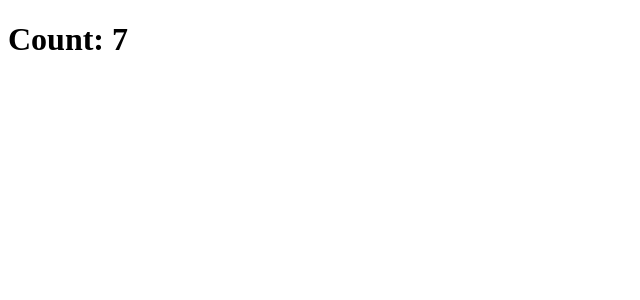
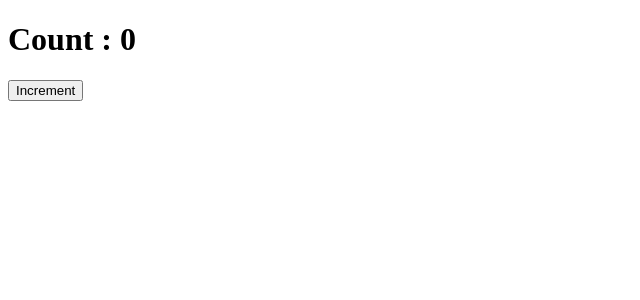
Before and after one commit to PeppeOliveri/Esercizi-React, a React (Create React App) app in the folder mycount/: page / in a window 1280 px wide. Shown: the top 300 px of the page, without its empty margins (0-640 px from the left). Built offline with nearby package versions, Linux system fonts and the light colour scheme.

Commit message:
exercise 16 react

```diff
--- a/mycount/src/App.js
+++ b/mycount/src/App.js
@@ -1,10 +1,10 @@
 import React from "react";
-import Counter from "./Counter";
+import ClickCounter from "./ClickCounter";
 
 function App() {
   return (
     <div>
-      <Counter />
+      <ClickCounter />
     </div>
   );
 }
--- /dev/null
+++ b/mycount/src/ClickCounter.js
@@ -0,0 +1,30 @@
+import React from "react";
+
+export default class ClickCounter extends React.Component {
+  state = {
+    count: this.props.count,
+  };
+
+  static defaultProps = {
+    count: 0,
+    increment: 1,
+  };
+  handleClick = () => {
+    this.setState((state) => {
+      return {
+        count: state.count + this.props.increment,
+      };
+    });
+  };
+
+  render() {
+    return (
+      <div>
+        <>
+          <h1>Count : {this.state.count}</h1>
+          <button onClick={this.handleClick}>Increment</button>
+        </>
+      </div>
+    );
+  }
+}
--- a/mycount/src/Counter.js
+++ /dev/null
@@ -1,34 +0,0 @@
-import React from "react";
-import CounterDisplay from "./CounterDisplay";
-
-export default class Counter extends React.Component {
-  state = {
-    count: this.props.count,
-  };
-
-  componentDidMount() {
-    setInterval(() => {
-      this.setState((state) => {
-        return {
-          count: this.state.count + this.props.increment,
-        };
-      });
-    }, this.props.interval);
-  }
-
-  static defaultProps = {
-    count: 0,
-    increment: 1,
-    interval: 1000,
-  };
-
-  render() {
-    return (
-      <div>
-        <>
-          <CounterDisplay count={this.state.count} />
-        </>
-      </div>
-    );
-  }
-}
--- a/mycount/src/CounterDisplay.js
+++ /dev/null
@@ -1,11 +0,0 @@
-import React from "react";
-
-export default class CounterDisplay extends React.Component {
-  render() {
-    return (
-      <>
-        <h1>Count: {this.props.count}</h1>
-      </>
-    );
-  }
-}
```
